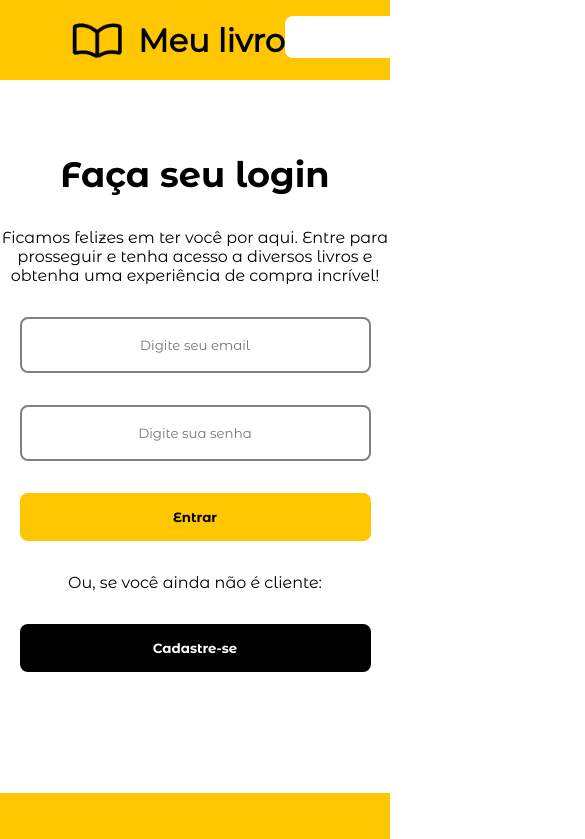
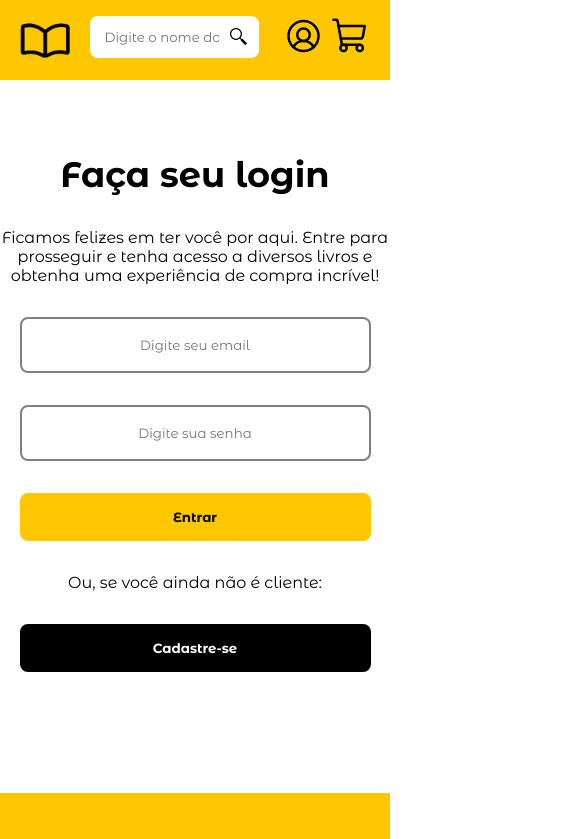
Before and after one commit to LucasMedeiros7/meu-livro-frontend, a React (Vite) app: page /login in a window 390 px wide. Shown: the top 839 px of the page, 585 px wide, since content can reach past the window. Built offline with nearby package versions, Linux system fonts and the light colour scheme.

Commit message:
Ajustes de responsividade: Footer, pesquisa e categorias

```diff
--- a/src/components/Header/header.module.css
+++ b/src/components/Header/header.module.css
@@ -1,15 +1,19 @@
+.wrapper {
+  background-color: #ffc700;
+  position: sticky;
+  top: 0;
+  z-index: 2;
+}
+
 .box_header {
-  width: 100%;
+  width: 90%;
   height: 80px;
   display: flex;
   flex-direction: row;
   justify-content: space-between;
   padding: 16px;
-
   background-color: #ffc700;
-
-  position: sticky;
-  top: 0;
+  margin: 0 auto;
 }
 
 .box_input {
@@ -18,15 +22,15 @@
   display: flex;
   align-items: center;
   border-radius: 8px;
+  max-width: 520px;
+  width: 100%;
 }
 
 .box_input input {
-  width: 414px;
+  width: 100%;
   height: 39px;
   border: none;
-  border: none;
-  box-shadow: 0 0 0 0;
-  outline: 0;
+  outline: none;
   border-radius: 8px;
   padding-left: 15px;
 }
@@ -47,18 +51,17 @@
   cursor: pointer;
 }
 
-
 .box_icons {
   width: 220px;
   height: 50px;
-  padding-right: 3.5rem;
   display: flex;
   flex-direction: row;
-  justify-content: space-between;
+  justify-content: center;
+  gap: 40px;
 }
 
 .texto_usuario {
-  padding-top: 5px;
+  width: min-content;
   font-weight: bold;
   font-size: 11px;
   text-decoration: underline;
@@ -67,7 +70,6 @@
 .usuario_icon {
   width: 49px;
   height: 40px;
-  padding-right: 8px;
 }
 
 .carrinho_icon {
@@ -76,7 +78,6 @@
 }
 
 .logo {
-  padding-left: 3.5rem;
   display: flex;
 }
 
@@ -115,3 +116,71 @@
   font-size: 12px;
   font-family: sans-serif;
 }
+
+.usuario_iconMobile {
+  display: none;
+}
+
+@media (max-width: 1105px) {
+  .box_header {
+    padding-inline: 0;
+    gap: 40px;
+  }
+
+  .box_input {
+    width: 90%;
+  }
+}
+
+@media (max-width: 910px) {
+  .logo {
+    padding: 0;
+  }
+  .box_header {
+    gap: 20px;
+  }
+}
+
+@media (max-width: 776px) {
+  .usuario_iconMobile {
+    display: flex;
+    max-width: 49px;
+    width: 100%;
+    height: 40px;
+  }
+
+  .usuario_icon,
+  .texto_usuario {
+    display: none;
+  }
+
+  .box_icons {
+    padding: 0;
+    justify-content: center;
+    gap: 10px;
+  }
+}
+
+@media (max-width: 680px) {
+  .box_header {
+    justify-content: center;
+  }
+
+  .box_icons {
+    padding: 0;
+    width: 33%;
+    gap: 3px;
+  }
+
+  .usuario_iconMobile {
+    width: 90px;
+  }
+
+  .box_input {
+    justify-self: center;
+  }
+
+  .texto_logo {
+    display: none;
+  }
+}
--- a/src/components/Header/index.jsx
+++ b/src/components/Header/index.jsx
@@ -8,7 +8,7 @@ import { Logo } from "./logoHeader.jsx";
 import S from "./header.module.css";
 import usuario_icon from "../../assets/usuario_icon.png";
 
-import { ShoppingCart } from "phosphor-react";
+import { ShoppingCart, SignIn, SignOut, UserCircle } from "phosphor-react";
 import { carrinhoContext } from "../../contexts/carrinhoContext";
 import api from "../../services/api";
 import { Pesquisa } from "../../pages/pesquisa/Pesquisa";
@@ -44,51 +44,67 @@ export function Header(props) {
 
     if (!logado) {
       return (
+        <>
+          <UserCircle className={S.usuario_icon} />
+          <UserCircle
+            xlinkTitle="Entrar"
+            className={S.usuario_iconMobile}
+            onClick={() => navigate("/login")}
+            style={{ cursor: "pointer" }}
+          />
+
+          <p className={S.texto_usuario}>
             <Link to="login" style={{ textDecoration: "underline" }}>
               entre ou cadastre-se
             </Link>
+          </p>
+        </>
       );
     } else {
       return (
-        <p style={{ display: "flex", flexDirection: "column" }}>
+        <>
+          <UserCircle className={S.usuario_icon} />
+
+          <SignOut
+            xlinkTitle="Sair"
+            className={S.usuario_iconMobile}
+            onClick={logoutLocalStorage}
+            style={{ cursor: "pointer" }}
+          />
+          <p className={S.texto_usuario} style={{ flexDirection: "column" }}>
             Olá, {usuarioLogado.nome.split(" ")[0]}
             <strong
               style={{ textDecoration: "underline", cursor: "pointer" }}
               onClick={logoutLocalStorage}
             >
-            Sair
+              <p>Sair</p>
             </strong>
           </p>
+        </>
       );
     }
   };
 
   return (
+    <div className={S.wrapper}>
       <header className={S.box_header}>
         <div className={S.box_logo}>
           <Link to="/">
             <Logo />
           </Link>
         </div>
-
         <form onSubmit={handleClick} className={S.box_input}>
           <input
             type="text"
             value={digitado}
             onChange={(e) => setDigitado(e.target.value)}
+            placeholder="Digite o nome do livro que você procura"
           />
-
           <button className={S.lupinha_botao} type="submit" />
         </form>
-
         <div className={S.box_icons}>
-        <div style={{ display: "flex" }}>
-          <img
-            className={S.usuario_icon}
-            src={usuario_icon}
-            alt="icone do usuario"
-          />
-          <p className={S.texto_usuario}>{entrarOuSair()}</p>
+          <div title={logado ? "Sair" : "Entrar"} style={{ display: "flex" }}>
+            {entrarOuSair()}
           </div>
 
           <Link to="/carrinho">
@@ -99,5 +115,6 @@ export function Header(props) {
           </Link>
         </div>
       </header>
+    </div>
   );
 }
--- a/src/components/Section/Editora/Editoras.jsx
+++ b/src/components/Section/Editora/Editoras.jsx
@@ -1,4 +1,9 @@
 import styles from "./editora.module.css";
+
+import editoraRocco from "../../../assets/editora-1.jpg";
+import editoraGrupoAutentica from "../../../assets/editora-2.png";
+import editoraPensamento from "../../../assets/editora-3.png";
+import editoraPipoca from "../../../assets/editora-4.png";
 
 export const Editoras = () => {
   return (
@@ -8,19 +13,16 @@ export const Editoras = () => {
       </h3>
 
       <div className={styles.container}>
-        <img src="src/assets/editora-1.jpg" alt="logo da Editora Rocco" />
+        <img src={editoraRocco} alt="logo da Editora Rocco" />
 
         <img
-          src="src/assets/editora-2.png"
+          src={editoraGrupoAutentica}
           alt="logo da Editora Grupo Autêntica"
         />
 
-        <img src="src/assets/editora-3.png" alt="logo da Editora Pensamento" />
+        <img src={editoraPensamento} alt="logo da Editora Pensamento" />
 
-        <img
-          src="src/assets/editora-4.png"
-          alt="logo da Editora Pipoca e Nanquim"
-        />
+        <img src={editoraPipoca} alt="logo da Editora Pipoca e Nanquim" />
       </div>
     </section>
   );
--- a/src/components/cardProduto/CardProduto.module.css
+++ b/src/components/cardProduto/CardProduto.module.css
@@ -90,15 +90,15 @@
 
   .buttons {
     position: absolute;
-    left: 50px;
-    bottom: 0px;
+    left: 40px;
+    bottom: -5px;
     height: fit-content;
   }
 
   .buttons2 {
     position: absolute;
     right: 10px;
-    bottom: -5px;
+    bottom: -10px;
     height: fit-content;
   }
 }
--- a/src/components/categorias/Categorias.css
+++ b/src/components/categorias/Categorias.css
@@ -3,25 +3,55 @@
   align-items: center;
   flex-direction: column;
   margin-bottom: 70px;
+  margin-inline: auto;
+  max-width: 1200px;
+  width: 90%;
 }
+
+.container img {
+  width: 100%;
+}
+
 .container h2 {
   padding-bottom: 30px;
 }
-.linhaUm, .linhaDois {
+.linhaUm,
+.linhaDois {
   display: flex;
   align-items: center;
   justify-content: space-around;
 }
-.linhaUm img, .linhaDois img {
+.linhaUm img,
+.linhaDois img {
   margin: 0 10px;
 }
 #um {
-  width: 220px;
+  max-width: 220px;
+  width: 100%;
 }
 #dois {
-  width: 290px;
+  max-width: 290px;
+  width: 100%;
   margin: 0 0 0 10px;
 }
 #tres {
-  width: 250px;
+  max-width: 250px;
+  width: 100%;
 }
+
+@media (max-width: 1100px) {
+  .linhaUm,
+  .linhaDois {
+    width: 60%;
+  }
+
+  .container img {
+    width: 50%;
+  }
+
+  #um,
+  #dois,
+  #tres {
+    width: 50%;
+  }
+}
--- a/src/global.css
+++ b/src/global.css
@@ -7,3 +7,10 @@
   text-decoration: none;
   color: black;
 }
+
+@media (max-width: 730px) {
+  html,
+  body {
+    overflow-x: hidden;
+  }
+}
--- a/src/pages/Login/Login.jsx
+++ b/src/pages/Login/Login.jsx
@@ -1,4 +1,4 @@
-import { useContext, useState } from "react";
+import { useContext, useEffect, useState } from "react";
 import { Link, useNavigate } from "react-router-dom";
 import { loginContext } from "../../contexts/loginContext";
 import { loginUsuario } from "../../services/usuarioApi.js";
@@ -12,6 +12,12 @@ export const Login = () => {
   const [dadosUsuario, setDadosUsuario] = useState({ email: "", senha: "" });
   const { loginLocalStorage } = useContext(loginContext);
   const navigate = useNavigate();
+
+  useEffect(() => {
+    window.scrollTo({
+      top: 0,
+    });
+  }, []);
 
   async function evento(event) {
     event.preventDefault();
--- a/src/pages/carrinho/Carrinho.jsx
+++ b/src/pages/carrinho/Carrinho.jsx
@@ -1,11 +1,11 @@
-import { useContext } from "react";
+import { useContext, useEffect } from "react";
 import { Link, useNavigate } from "react-router-dom";
 
 import { ItemCarrinho } from "../../components/itemCarinho/ItemCarrinho";
 import { carrinhoContext } from "../../contexts/carrinhoContext";
 import { loginContext } from "../../contexts/loginContext";
 import { toast } from "react-toastify";
-// import "react-toastify/dist/ReactToastify.css";
+
 import styles from "./Carrinho.module.css";
 
 export function Carrinho() {
@@ -13,6 +13,12 @@ export function Carrinho() {
     useContext(carrinhoContext);
   const { logado } = useContext(loginContext);
   const navigate = useNavigate();
+
+  useEffect(() => {
+    window.scrollTo({
+      top: 0,
+    });
+  }, []);
 
   function checkout() {
     if (logado) {
--- a/src/pages/detalhesProduto/DetalhesProduto.jsx
+++ b/src/pages/detalhesProduto/DetalhesProduto.jsx
@@ -20,6 +20,10 @@ export function DetalhesProduto() {
   }
 
   useEffect(() => {
+    window.scrollTo({
+      top: 0,
+    });
+
     api
       .get(`/livros/${id}`)
       .then((response) => setLivro(response.data[0]))
--- a/src/pages/pesquisa/Pesquisa.jsx
+++ b/src/pages/pesquisa/Pesquisa.jsx
@@ -1,5 +1,5 @@
-import { useRef, useContext } from "react";
-import { useLocation, Link } from "react-router-dom";
+import { useRef, useContext, useEffect } from "react";
+import { useLocation, Link, useNavigate } from "react-router-dom";
 import styles from "../../components/cardProduto/CardProduto.module.css";
 import { carrinhoContext } from "../../contexts/carrinhoContext";
 import "./pesquisa.css";
@@ -7,23 +7,36 @@ import "./pesquisa.css";
 export function Pesquisa(props) {
   const { adicionaNoCarrinho } = useContext(carrinhoContext);
   const { state } = useLocation();
+  const navigate = useNavigate();
 
   function MostrarMensagem() {
     if (state.length > 0 || props.pesquisado.length > 0) {
-      return <h2>resultados de : "{props.pesquisado}"</h2>;
+      return <h2>Resultados de : "{props.pesquisado}"</h2>;
     }
     return <></>;
   }
 
   const carousel = useRef(null);
 
+  useEffect(() => {
+    window.scrollTo({
+      top: 0,
+    });
+
+    if (!state) {
+      navigate("/", { replaced: true });
+    }
+  }, []);
+
+  if (!state) return null;
+
   return (
-    <div>
-      <MostrarMensagem />
+    <div className="wrapperPesquisa">
+      <MostrarMensagem className="mostrarMensagem" />
 
-      <div style={{ display: "flex" }}>
+      <div className="cards">
         {state.length > 0 ? (
-          <div className={styles.carrossel} ref={carousel}>
+          <>
             {state?.map((item, index) => {
               return (
                 <div className={styles.items} key={index}>
@@ -47,7 +60,7 @@ export function Pesquisa(props) {
                 </div>
               );
             })}
-          </div>
+          </>
         ) : (
           <div className="mensagemDeNaoEncontrado">
             <h2>Não encontramos o seu livro.</h2>
--- a/src/pages/pesquisa/pesquisa.css
+++ b/src/pages/pesquisa/pesquisa.css
@@ -6,3 +6,28 @@
   height: 50vh;
   padding-top: 50px;
 }
+
+.wrapperPesquisa {
+  max-width: 1200px;
+  width: 90%;
+  display: flex;
+  gap: 22px;
+  flex-direction: column;
+  justify-content: center;
+  margin: 120px auto 180px;
+}
+
+.cards {
+  display: flex;
+  flex-direction: row;
+  max-width: 1100px;
+  width: 90%;
+  justify-content: flex-start;
+  flex-wrap: wrap;
+}
+
+@media (max-width: 500px) {
+  .cards {
+    justify-content: center;
+  }
+}
--- a/src/utils/validaFormulario.js
+++ b/src/utils/validaFormulario.js
@@ -16,7 +16,7 @@ export function validaDadosDeCadastro({ email, senha, cpf }) {
   if (senha.length < 6) {
     return {
       erro: true,
-      mensagem: "A senha deve conter mais de 6 digitos",
+      mensagem: "A senha deve conter no mínimo 6 digitos",
     };
   }
 
@@ -34,4 +34,4 @@ export function validaDadosDeCadastro({ email, senha, cpf }) {
     };
   }
   return true;
-};
+}
```
Lines whose indentation alone changed are shown as unchanged.
